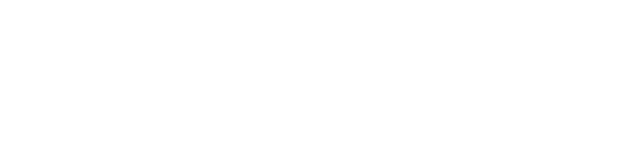
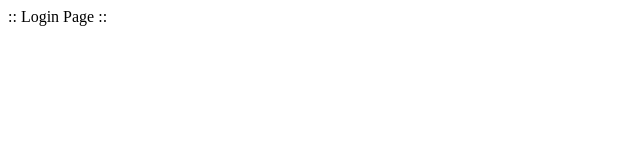
Before and after one commit to KalyanPaladugu/GEC_Git_Offline, a plain HTML site: page login.html in a window 1280 px wide. Shown: the whole page, without its empty margins (0-640 px from the left). Drawn offline with Linux system fonts and the light colour scheme.

Commit message:
Heading is added in loginpage

```diff
--- a/login.html
+++ b/login.html
@@ -4,6 +4,6 @@
 	<title></title>
 </head>
 <body>
-
+:: Login Page ::
 </body>
 </html>
```
